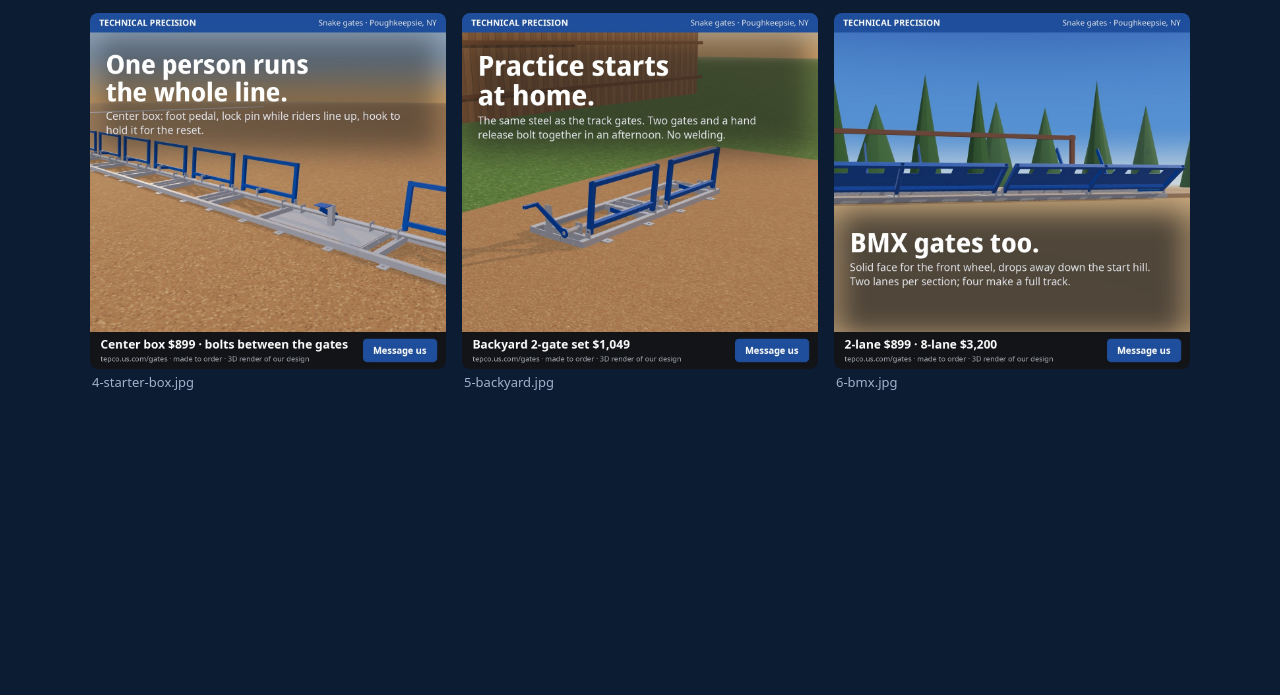
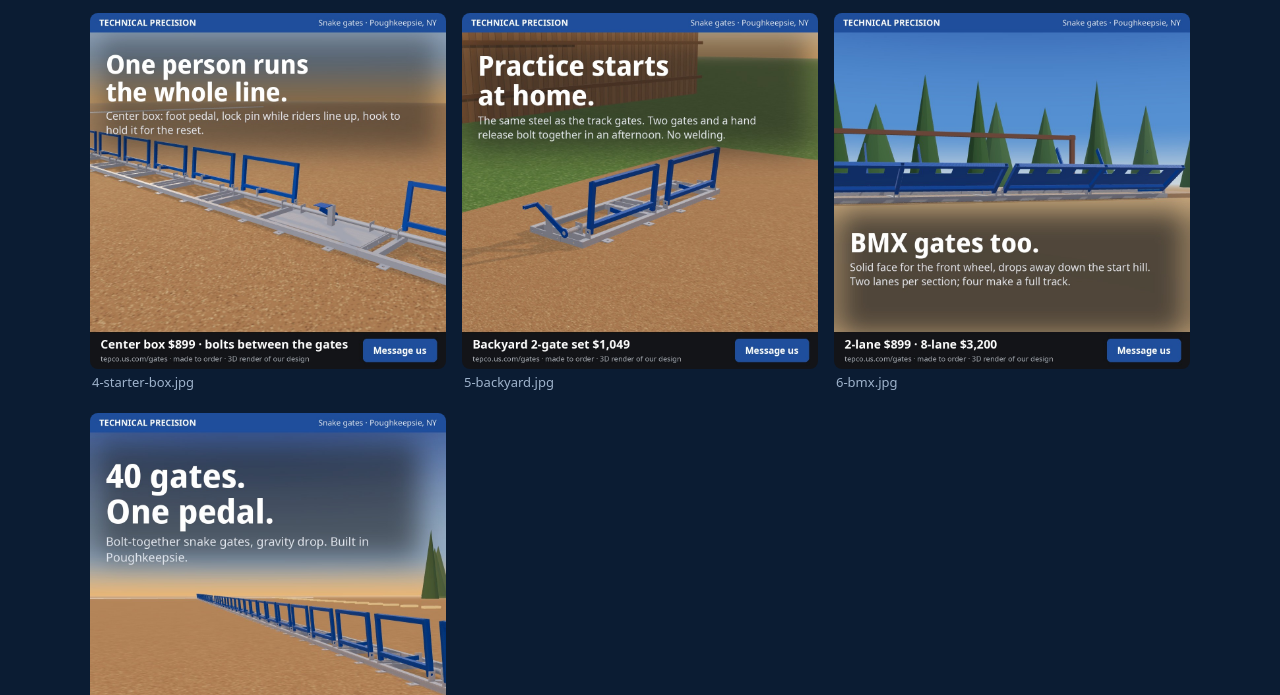
Before and after one commit to jakesauter/tp-outdoor-preview, a plain HTML site: page gates/ads/index.html in a window 1280 px wide. Shown: the part 825-1520 px from the top of the page. Before the commit the page ends 1246 px from the top, so only its background shows below. Drawn offline with Linux system fonts and the light colour scheme.

Commit message:
Add 9:16 story ad for the snake gates
Co-Authored-By: Claude Opus 5.5 <noreply@anthropic.com>
Claude-Session: https://claude.ai/code/session_01YNfdjQmtG3bPi1ARogC2dZ

```diff
--- a/gates/ads/index.html
+++ b/gates/ads/index.html
@@ -5,4 +5,4 @@
 figcaption{font-size:13px;color:#9fb3cc;padding:4px 2px}a{color:#8cc4ff}</style></head><body><main>
 <h1>Snake gate ads: drafts</h1><p>3D renders of our design, for Facebook / Instagram once the line is approved. Nothing here is posted. <a href="../">Back to the gates</a></p>
 <p>Print / email: <a href="snake-gates-sell-sheet.pdf">snake-gates-sell-sheet.pdf</a> (one-page sell sheet for track owners)</p>
-<div class="g"><figure><video src="vid-close.mp4" controls muted loop playsinline preload="metadata"></video><figcaption>vid-close.mp4 (video)</figcaption></figure><figure><video src="vid-line.mp4" controls muted loop playsinline preload="metadata"></video><figcaption>vid-line.mp4 (video)</figcaption></figure><figure><img src="0-banner-wide.jpg" alt="" loading="lazy"><figcaption>0-banner-wide.jpg</figcaption></figure><figure><img src="1-forty-gates.jpg" alt="" loading="lazy"><figcaption>1-forty-gates.jpg</figcaption></figure><figure><img src="2-same-instant.jpg" alt="" loading="lazy"><figcaption>2-same-instant.jpg</figcaption></figure><figure><img src="3-gravity-drop.jpg" alt="" loading="lazy"><figcaption>3-gravity-drop.jpg</figcaption></figure><figure><img src="4-starter-box.jpg" alt="" loading="lazy"><figcaption>4-starter-box.jpg</figcaption></figure><figure><img src="5-backyard.jpg" alt="" loading="lazy"><figcaption>5-backyard.jpg</figcaption></figure><figure><img src="6-bmx.jpg" alt="" loading="lazy"><figcaption>6-bmx.jpg</figcaption></figure></div></main></body></html>
+<div class="g"><figure><video src="vid-close.mp4" controls muted loop playsinline preload="metadata"></video><figcaption>vid-close.mp4 (video)</figcaption></figure><figure><video src="vid-line.mp4" controls muted loop playsinline preload="metadata"></video><figcaption>vid-line.mp4 (video)</figcaption></figure><figure><img src="0-banner-wide.jpg" alt="" loading="lazy"><figcaption>0-banner-wide.jpg</figcaption></figure><figure><img src="1-forty-gates.jpg" alt="" loading="lazy"><figcaption>1-forty-gates.jpg</figcaption></figure><figure><img src="2-same-instant.jpg" alt="" loading="lazy"><figcaption>2-same-instant.jpg</figcaption></figure><figure><img src="3-gravity-drop.jpg" alt="" loading="lazy"><figcaption>3-gravity-drop.jpg</figcaption></figure><figure><img src="4-starter-box.jpg" alt="" loading="lazy"><figcaption>4-starter-box.jpg</figcaption></figure><figure><img src="5-backyard.jpg" alt="" loading="lazy"><figcaption>5-backyard.jpg</figcaption></figure><figure><img src="6-bmx.jpg" alt="" loading="lazy"><figcaption>6-bmx.jpg</figcaption></figure><figure><img src="7-story.jpg" alt="" loading="lazy"><figcaption>7-story.jpg</figcaption></figure></div></main></body></html>
```
Also changed, not shown: gates/ads/7-story.jpg (added).
